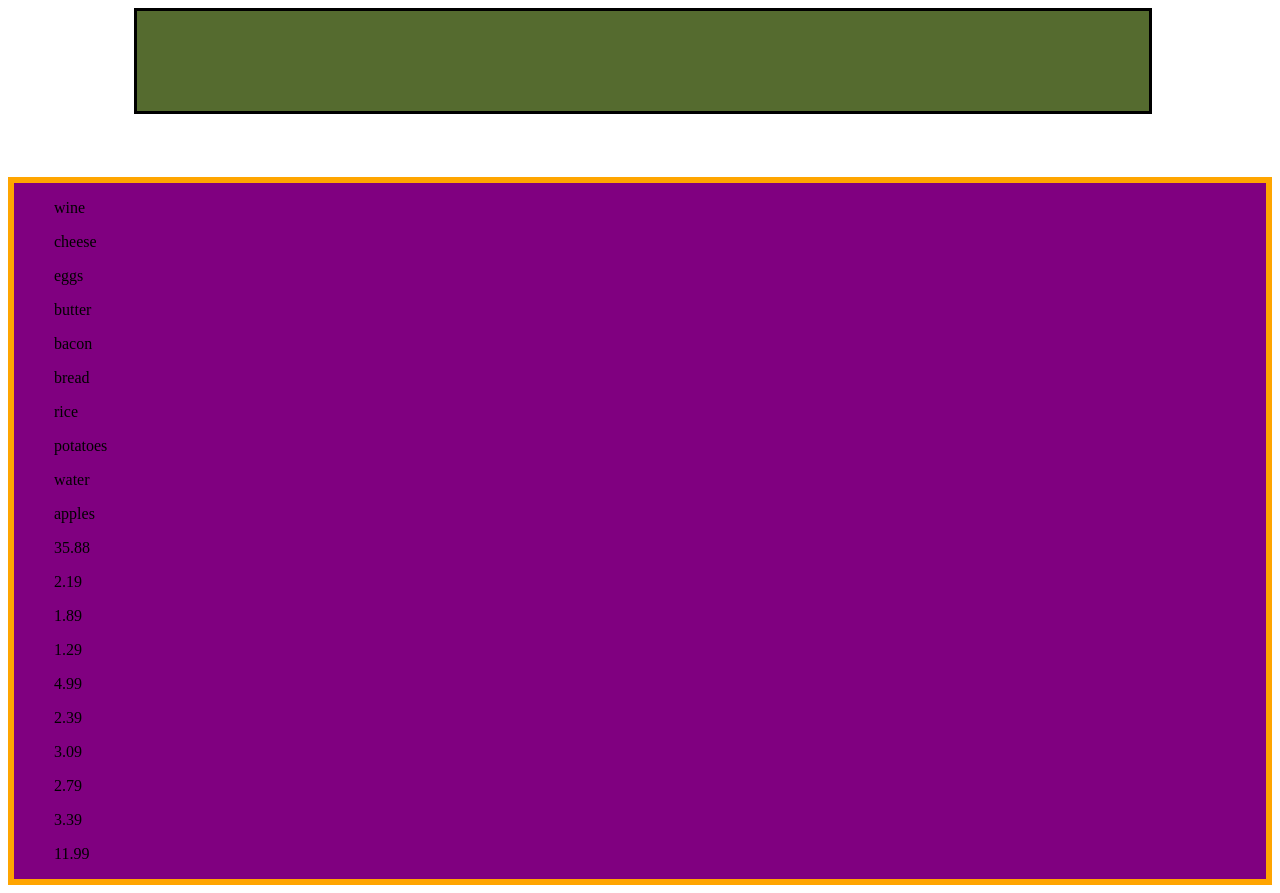
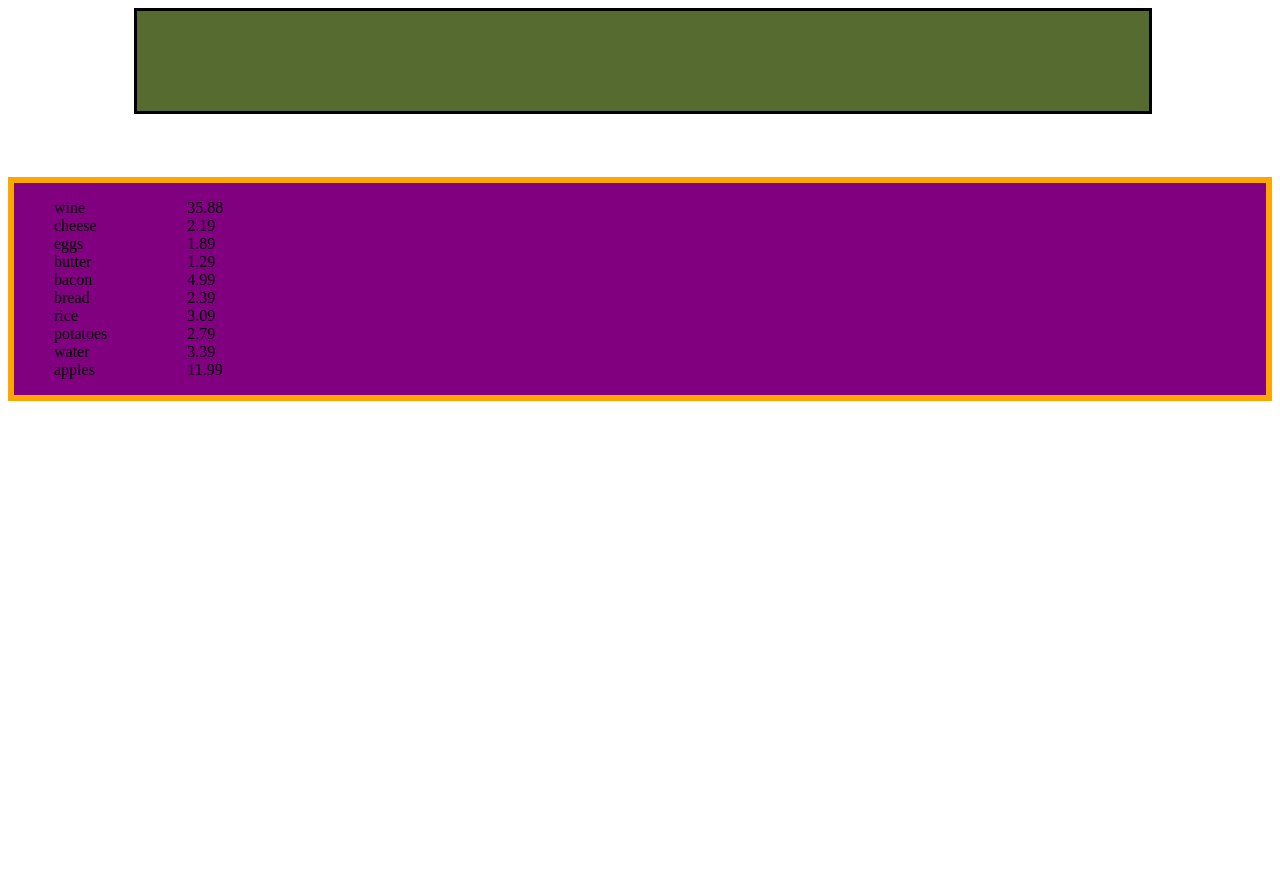
Before and after one commit to Lawson812/lab7, a plain HTML site: page index.html in a window 1280 px wide. After the commit the page ends 800 px from the top, so only its background shows below. Drawn offline with Linux system fonts and the light colour scheme.

Commit message:
put lists in ul, made inline block

```diff
--- a/javascript.js
+++ b/javascript.js
@@ -48,22 +48,26 @@ var myFood = document.createElement('div');
 myFood.className=('myFood');
 document.body.appendChild(myFood);
 
-//var myPrice = document.createElement('div');
-//myPrice.className=('myPrice');
-//document.body.appendChild(myPrice);
+var grocItems =
+document.createElement('ul');
+grocItems.className=('grocItems');
+myFood.appendChild(grocItems);
 
-
+var grocPrice=
+document.createElement('ul');
+grocPrice.className=('grocPrice');
+myFood.appendChild(grocPrice);
 
 groceryList.forEach(function(item){
-    var itemName=document.createElement('ul');
+    var itemName=document.createElement('li');
     itemName.innerText=item.name;
     itemName.className=('itemName')
-    myFood.appendChild(itemName);
+    grocItems.appendChild(itemName);
 });
 
 groceryList.forEach(function(item){
     var itemPrice=document.createElement('ul');
     itemPrice.innerText=item.price;
     itemPrice.className=('itemPrice')
-    myFood.appendChild(itemPrice);
+    grocPrice.appendChild(itemPrice);
 });
--- a/style.css
+++ b/style.css
@@ -9,7 +9,14 @@
 .myFood {
     border:6px orange solid;
     background-color:purple;
+
 }
-.itemPrice {
-    display:;
+
+.grocItems{
+    display:inline-block;
+    list-style: none;
 }
+
+.grocPrice{
+    display:inline-block;
+}
```
